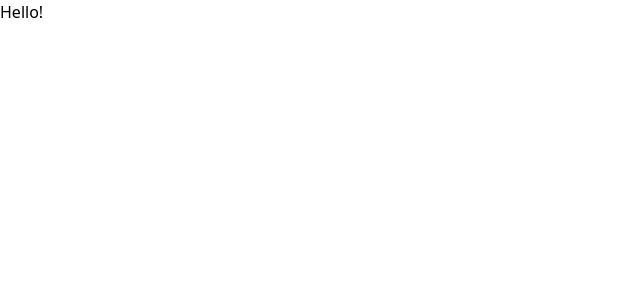
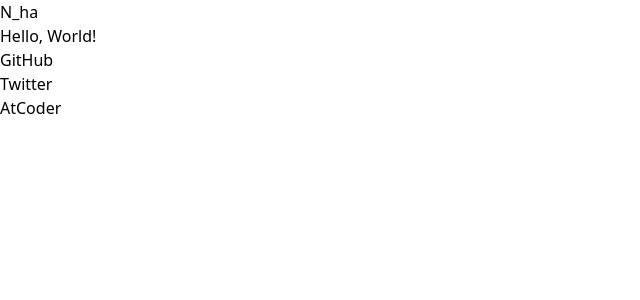
Before and after one commit to N-ha-1050/engine-blog, a Next.js app: page / in a window 1280 px wide. Shown: the top 300 px of the page, without its empty margins (0-640 px from the left). Built offline with nearby package versions, Linux system fonts and the light colour scheme.

Commit message:
Add social accounts list

```diff
--- a/src/pages/index.tsx
+++ b/src/pages/index.tsx
@@ -1,7 +1,16 @@
 import { NextPage } from "next";
 
 const Home: NextPage = () => {
-  return <div>Hello!</div>
+  return (<div>
+    <h1>N_ha</h1>
+    <p>Hello, World!</p>
+    <ul>
+      {/* Todo: コンポーネント化 */}
+      <li><a href="https://github.com/N-ha-1050">GitHub</a></li>
+      <li><a href="https://twitter.com/N_ha_ycu">Twitter</a></li>
+      <li><a href="https://atcoder.jp/users/N_ha_1050">AtCoder</a></li>
+    </ul>
+  </div>)
 }
 
 export default Home
```
